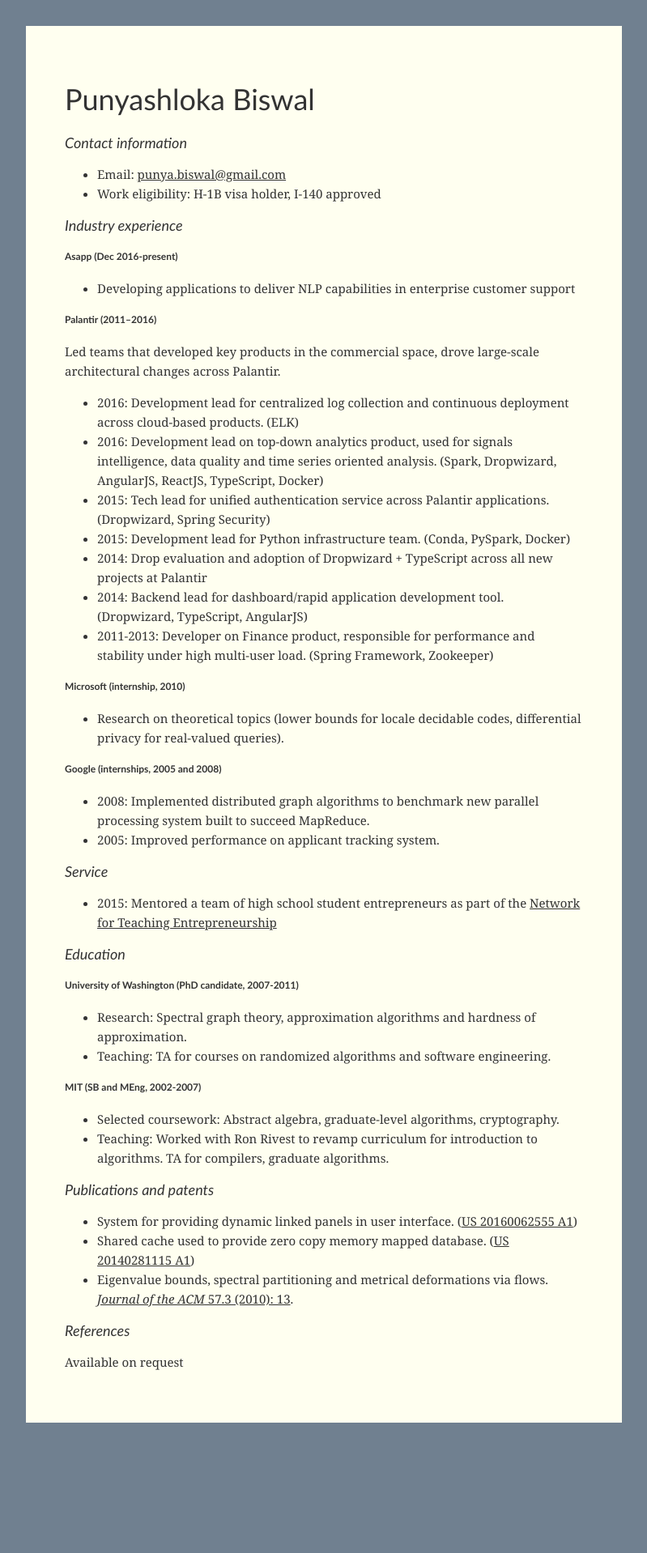
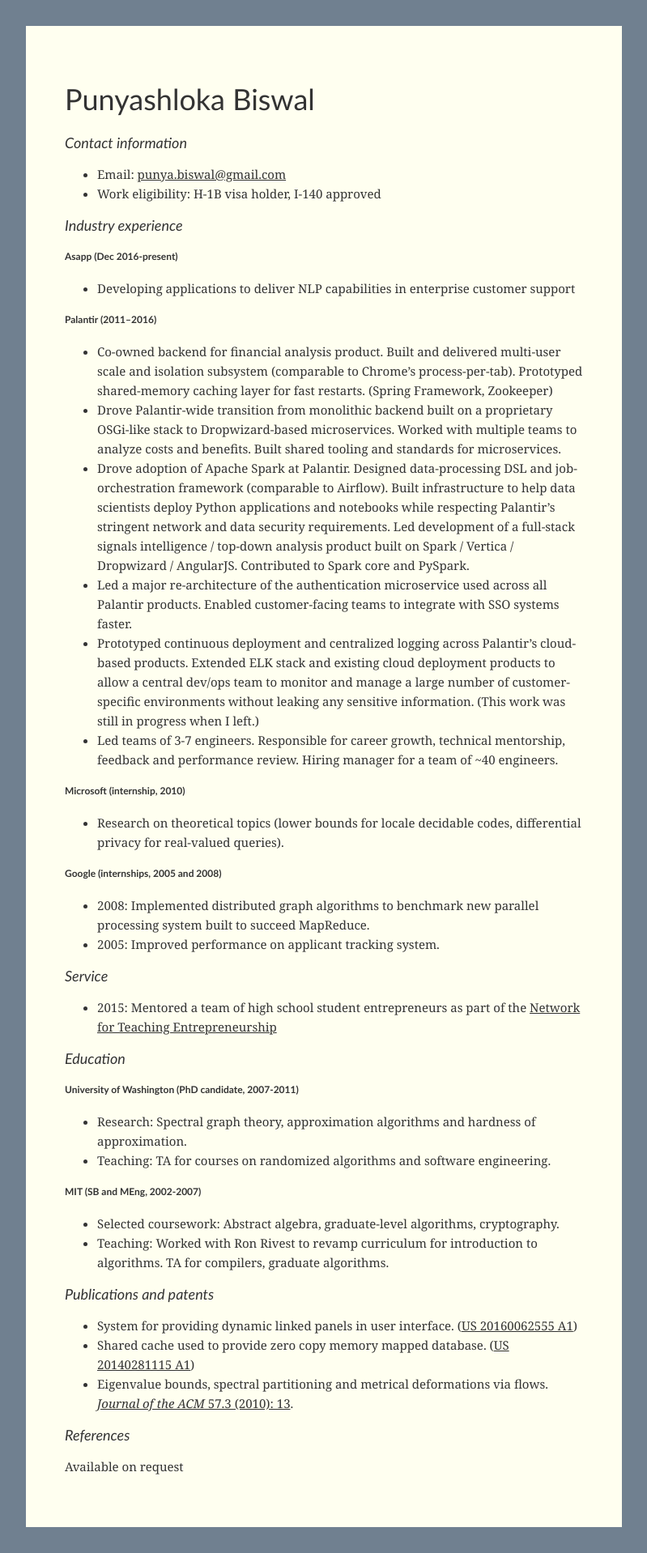
Before and after one commit to punya/punya.github.io, a Jekyll site: the page built from resume.md, in a window 1280 px wide. Shown: the whole page at 81% size, without its empty margins (240-1039 px from the left). Built offline with Jekyll 4.4.1, drawn with Linux system fonts in a browser that asks for light colours; before the commit the page ends 1789 px from its top, so only the background shows below that.

Commit message:
Organize Palantir work by theme, not time

```diff
--- a/resume.md
+++ b/resume.md
@@ -14,15 +14,12 @@
 - Developing applications to deliver NLP capabilities in enterprise customer support
 
 ### Palantir (2011–2016)
-Led teams that developed key products in the commercial space, drove large-scale architectural changes across Palantir.
-
-- 2016: Development lead for centralized log collection and continuous deployment across cloud-based products. (ELK)
-- 2016: Development lead on top-down analytics product, used for signals intelligence, data quality and time series oriented analysis. (Spark, Dropwizard, AngularJS, ReactJS, TypeScript, Docker)
-- 2015: Tech lead for unified authentication service across Palantir applications. (Dropwizard, Spring Security)
-- 2015: Development lead for Python infrastructure team. (Conda, PySpark, Docker)
-- 2014: Drop evaluation and adoption of Dropwizard + TypeScript across all new projects at Palantir
-- 2014: Backend lead for dashboard/rapid application development tool. (Dropwizard, TypeScript, AngularJS)
-- 2011-2013: Developer on Finance product, responsible for performance and stability under high multi-user load. (Spring Framework, Zookeeper)
+- Co-owned backend for financial analysis product. Built and delivered multi-user scale and isolation subsystem (comparable to Chrome's process-per-tab). Prototyped shared-memory caching layer for fast restarts. (Spring Framework, Zookeeper)
+- Drove Palantir-wide transition from monolithic backend built on a proprietary OSGi-like stack to Dropwizard-based microservices. Worked with multiple teams to analyze costs and benefits. Built shared tooling and standards for microservices.
+- Drove adoption of Apache Spark at Palantir. Designed data-processing DSL and job-orchestration framework (comparable to Airflow). Built infrastructure to help data scientists deploy Python applications and notebooks while respecting Palantir's stringent network and data security requirements. Led development of a full-stack signals intelligence / top-down analysis product built on Spark / Vertica / Dropwizard / AngularJS. Contributed to Spark core and PySpark.
+- Led a major re-architecture of the authentication microservice used across all Palantir products. Enabled customer-facing teams to integrate with SSO systems faster.
+- Prototyped continuous deployment and centralized logging across Palantir's cloud-based products. Extended ELK stack and existing cloud deployment products to allow a central dev/ops team to monitor and manage a large number of customer-specific environments without leaking any sensitive information. (This work was still in progress when I left.)
+- Led teams of 3-7 engineers. Responsible for career growth, technical mentorship, feedback and performance review. Hiring manager for a team of ~40 engineers.
 
 ### Microsoft (internship, 2010)
 - Research on theoretical topics (lower bounds for locale decidable codes, differential privacy for real-valued queries).
```
